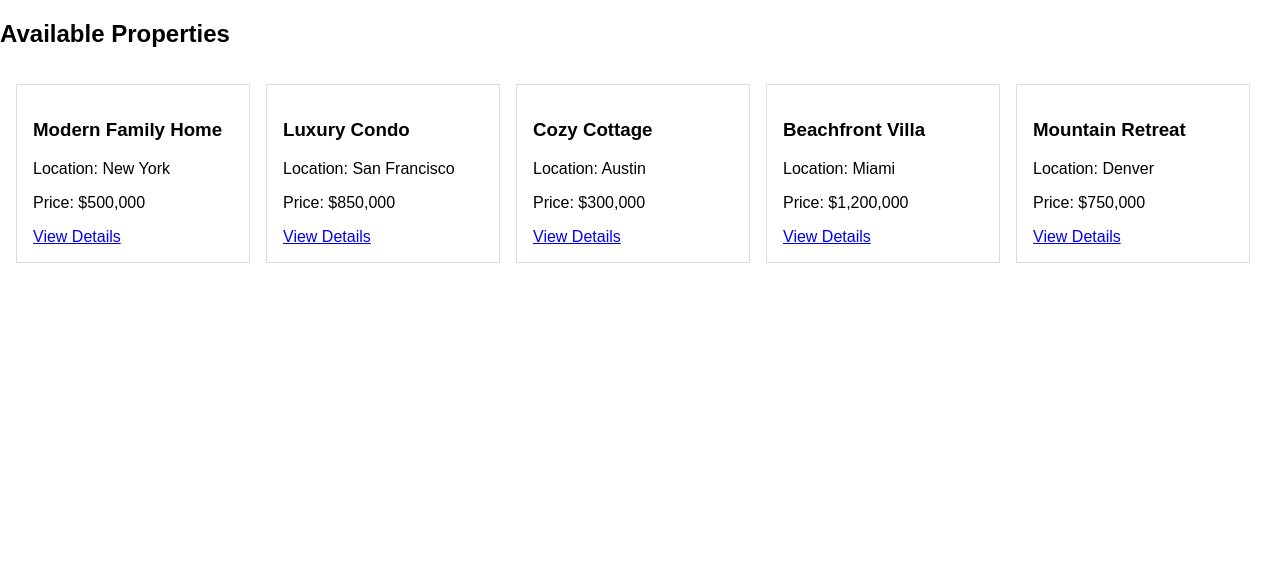
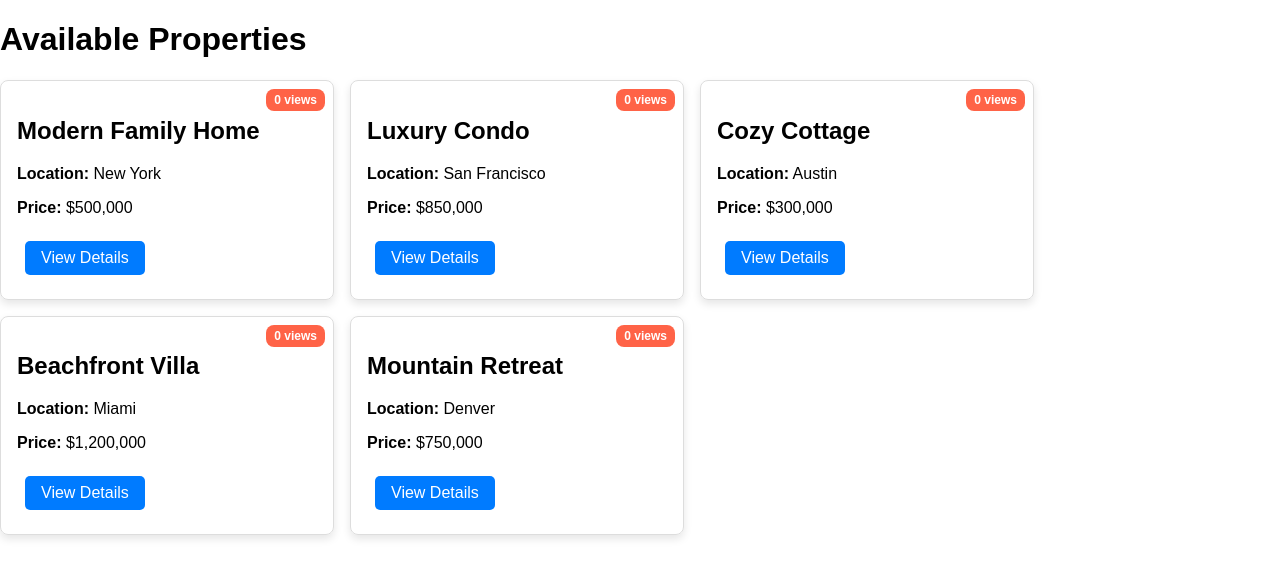
Before and after one commit to FreezeV6/modelowanie_real_estate, a Flask app: page / in a window 1280 px wide. Shown: the part 130-708 px from the top of the page. Run offline with Flask 3, Linux system fonts and the light colour scheme; data comes from the database, SQL or seed files in the repository.

Commit message:
Dodanie hit countera

```diff
--- a/source/static/styles.css
+++ b/source/static/styles.css
@@ -20,9 +20,30 @@
 .property-list {
     display: flex;
     flex-wrap: wrap;
-    gap: 1em;
-    padding: 1em;
+    gap: 16px;
 }
+
+.property-card {
+    position: relative;
+    width: 300px;
+    padding: 16px;
+    border: 1px solid #ddd;
+    border-radius: 8px;
+    box-shadow: 0 4px 8px rgba(0, 0, 0, 0.1);
+}
+
+.hit-counter {
+    position: absolute;
+    top: 8px;
+    right: 8px;
+    background-color: #ff6347;  /* Choose a color that stands out */
+    color: white;
+    padding: 4px 8px;
+    border-radius: 8px;
+    font-size: 12px;
+    font-weight: bold;
+}
+
 
 .property-item {
     border: 1px solid #ddd;
--- a/source/templates/home.html
+++ b/source/templates/home.html
@@ -1,14 +1,19 @@
 {% extends "base.html" %}
 
 {% block content %}
-    <h2>Available Properties</h2>
+    <h1>Available Properties</h1>
     <div class="property-list">
         {% for property in properties %}
-            <div class="property-item">
-                <h3>{{ property.title }}</h3>
-                <p>Location: {{ property.location }}</p>
-                <p>Price: {{ property.price }}</p>
-                <a href="{{ url_for('property_detail', property_id=property.id) }}">View Details</a>
+            <div class="property-card">
+                <!-- Hit counter displayed in the corner -->
+                <div class="hit-counter">{{ property.hit_counter }} views</div>
+
+                <!-- Property details -->
+                <h2>{{ property.title }}</h2>
+                <p><strong>Location:</strong> {{ property.location }}</p>
+                <p><strong>Price:</strong> {{ property.price }}</p>
+                <!-- Link to increment view count and show details -->
+                <a href="{{ url_for('property_detail', property_id=property.id) }}" class="button">View Details</a>
             </div>
         {% endfor %}
     </div>
```
Also changed, not shown: source/templates/property.html (+2 -5 lines).
